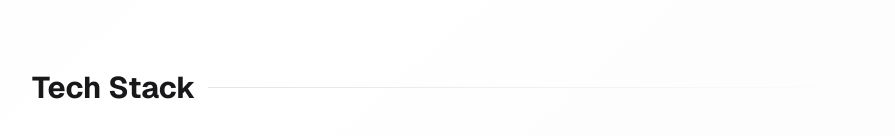
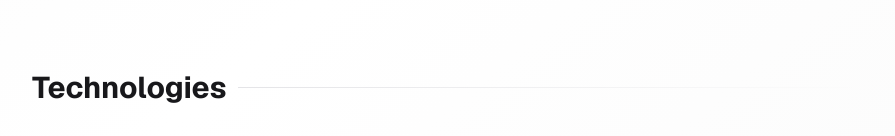
Before and after one commit to Loganaan/personal-website, a Next.js app: page / in a window 1280 px wide. Shown: the part 664-800 px from the top of the page, without its empty margins (192-1087 px from the left). Built offline with nearby package versions, Linux system fonts and the light colour scheme.

Commit message:
Updated name of tech stack

```diff
--- a/app/page.tsx
+++ b/app/page.tsx
@@ -90,7 +90,7 @@ export default function Home() {
         {/* Skills Section */}
         <section className="mb-20">
           <div className="flex items-center gap-3 mb-8">
-            <h2 className="text-3xl font-bold text-zinc-900 dark:text-zinc-100">Tech Stack</h2>
+            <h2 className="text-3xl font-bold text-zinc-900 dark:text-zinc-100">Technologies</h2>
             <div className="flex-1 h-px bg-gradient-to-r from-zinc-200 dark:from-zinc-800 to-transparent"></div>
           </div>
           <div className="flex flex-wrap gap-2">
```
